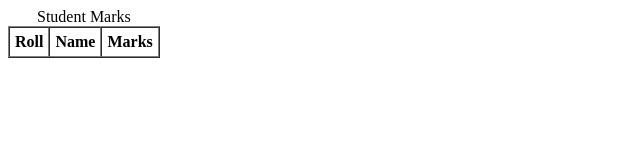
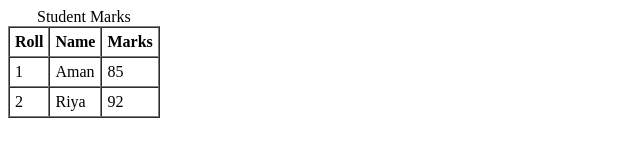
Before and after one commit to Yashpoonia05/WDW_0200, a plain HTML site: page Web Designing Workshop Assignment/Assignment 12/index.html in a window 1280 px wide. Shown: the whole page, without its empty margins (0-640 px from the left). Drawn offline with Linux system fonts and the light colour scheme.

Commit message:
assignment 12 including table head and body

```diff
--- a/Web Designing Workshop Assignment/Assignment 12/index.html
+++ b/Web Designing Workshop Assignment/Assignment 12/index.html
@@ -6,7 +6,7 @@
     <title>Assignment 12</title>
 </head>
 <body>
-      <table border="1" cellspacing="0" cellpadding="5">
+    <table border="1" cellspacing="0" cellpadding="5">
         <caption>Student Marks</caption>
         <thead>
             <tr>
@@ -15,6 +15,18 @@
                 <th>Marks</th>
             </tr>
         </thead>
+        <tbody>
+            <tr>
+                <td>1</td>
+                <td>Aman</td>
+                <td>85</td>
+            </tr>
+            <tr>
+                <td>2</td>
+                <td>Riya</td>
+                <td>92</td>
+            </tr>
+        </tbody>
     </table>
 </body>
 </html>
```
